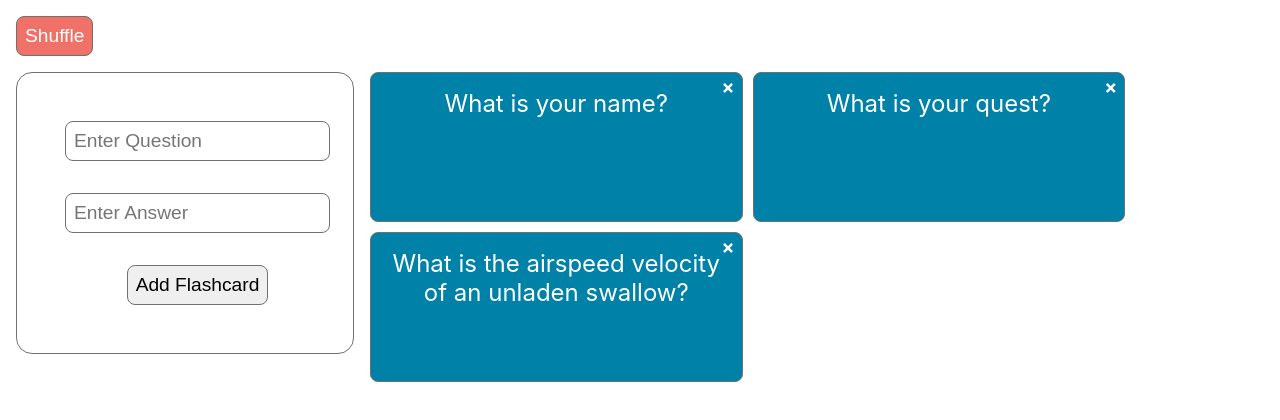
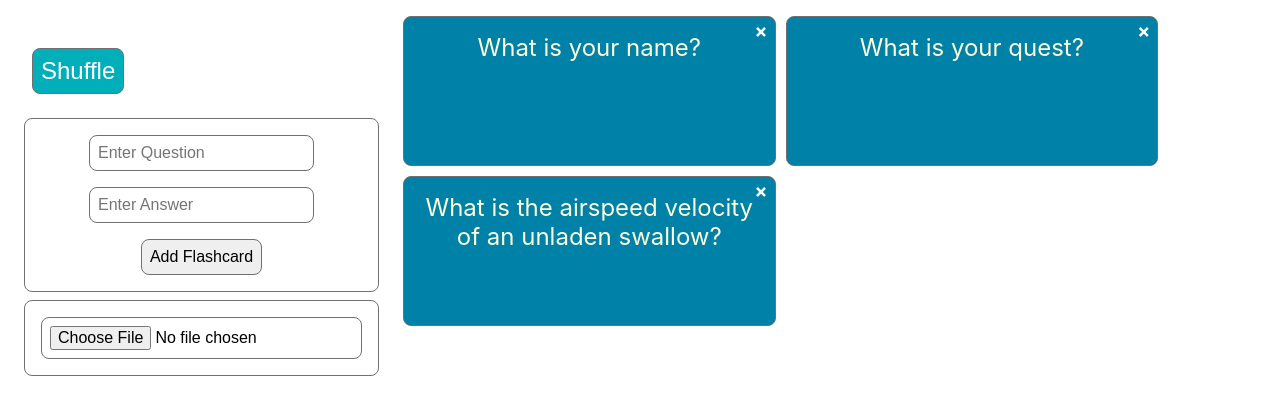
Before and after one commit to dkarneman/react-flashcard-app, a React (Create React App) app: page / in a window 1280 px wide. Shown: the top 420 px of the page. Built offline with nearby package versions, Linux system fonts and the light colour scheme; data requests are answered from the project's data file.

Commit message:
Add csv upload function

```diff
--- a/src/App.js
+++ b/src/App.js
@@ -2,6 +2,7 @@ import { useState, useEffect } from "react";
 
 import CardList from "./CardList";
 import Form from "./Form";
+import SelectCSVForm from "./Csv";
 
 function shuffle(array) {
   // An implementation of the Fisher-Yates shuffle algorithm
@@ -32,8 +33,8 @@ function App() {
     .then(data => setCards(data))
   }, []);
 
-  const handleAddCard = (newCard) => setCards(currentCardList => {
-    return [...currentCardList, newCard]
+  const handleAddCards = (newCards) => setCards(currentCardList => {
+    return [...currentCardList, ...newCards]
   })
 
   const handleDeleteCard = (cardId) => setCards(currentCardList => {
@@ -47,11 +48,10 @@ function App() {
 
   return (
     <div className="App">
-      <div>
-        <input class='shuffle' type='button' value='Shuffle' onClick={ handleShuffleCards }/>
-      </div>
-      <div>
-        <Form handleAddCard={ handleAddCard }/>
+      <div className="controls">
+        <input className='shuffle' type='button' value='Shuffle' onClick={ handleShuffleCards }/>
+        <Form handleAddCards={ handleAddCards }/>
+        <SelectCSVForm handleAddCards={ handleAddCards }/>
       </div>
       <div>
         <CardList cards={ cards } handleDeleteCard={ handleDeleteCard }/>
--- a/src/Card.js
+++ b/src/Card.js
@@ -1,6 +1,6 @@
 import { useState } from 'react';
 
-function Card ({ card, handleDeleteCard }) {
+export default function Card ({ card, handleDeleteCard }) {
     const [flipCard, setFlipCard] = useState(true);
 
     const handleDelete = (cardId) => {
@@ -25,5 +25,3 @@ function Card ({ card, handleDeleteCard }) {
         </div>
     );
 }
-
-export default Card;
--- /dev/null
+++ b/src/Csv.js
@@ -0,0 +1,60 @@
+export default function SelectCSVForm({ handleAddCards }) {
+    const parseCsv = (csvData) => {
+        /* Parse CSV data and return an array of objects */
+        const lines = csvData.split("\n");
+        const headers = lines[0].split(",");
+        const result = [];
+
+        for (let i = 1; i < lines.length; i++) {
+          const obj = {};
+          const currentLine = lines[i].split(",");
+
+          for (let j = 0; j < headers.length; j++) {
+            obj[headers[j].trim()] = currentLine[j].trim();
+          }
+
+          result.push(obj);
+        }
+
+        return result;
+      };
+
+    const saveData = (jsonData) => {
+        /* Save JSON data to the server */
+        for (let i = 0; i < jsonData.length; i++) {
+            fetch('http://localhost:3001/questions', {
+                method: 'POST',
+                headers: {
+                'Content-Type': 'application/json'
+                },
+                body: JSON.stringify(jsonData[i])
+            })
+        }
+        return true;
+    }
+
+    const handleCSVInputChange = (event) => {
+        const file = event.target.files[0];
+        const reader = new FileReader();
+
+        reader.onload = (e) => {
+          const csvData = e.target.result;
+          console.log(csvData)
+          const jsonData = parseCsv(csvData);
+          if (saveData(jsonData)) {
+            handleAddCards(jsonData);
+          }
+
+        };
+
+        reader.readAsText(file);
+      };
+
+    return (
+        <div className='form'>
+            <form>
+                <input type="file" accept=".csv" onChange={ handleCSVInputChange } />
+            </form>
+        </div>
+      );
+    }
--- a/src/Form.js
+++ b/src/Form.js
@@ -1,6 +1,6 @@
 import { useState } from 'react';
 
-function Form ( { handleAddCard }) {
+function Form ( { handleAddCards }) {
     const [question, setQuestion] = useState('');
     const [answer, setAnswer] = useState('');
 
@@ -20,7 +20,7 @@ function Form ( { handleAddCard }) {
             body: JSON.stringify(newCardObject)
         })
         .then(response => response.json())
-        .then(data => handleAddCard(data))
+        .then(data => handleAddCards([data]))
 
     }
 
--- a/src/db.json
+++ b/src/db.json
@@ -1,9 +1,9 @@
 {
   "questions": [
     {
-        "id": "88ee",
-        "question": "What is your name?",
-        "answer": "Arthur of Camelot!"
+      "id": "88ee",
+      "question": "What is your name?",
+      "answer": "Arthur of Camelot!"
     },
     {
       "id": "6595",
--- a/src/index.css
+++ b/src/index.css
@@ -13,6 +13,12 @@ body {
   --light-yellow: #fdfcdcff;
   --light-orange: #fed9b7ff;
   --bittersweet: #f07167ff;
+}
+
+.controls {
+  float: left;
+  gap: 1rem;
+  margin: 1rem;
 }
 
 .delete-button {
@@ -31,6 +37,7 @@ body {
   grid-auto-rows: minmax(150px, auto);
   grid-gap: 10px;
   width: 59%;
+  margin: 1rem;
 }
 
 .flash-card {
@@ -50,47 +57,44 @@ body {
 
   &.question {
     background-color: var(--cerulean);
-    /* background-image: linear-gradient(160deg, #26a1ed 0%, #026292 100%); */
+    color: var(--light-yellow);
   }
 
   &.answer {
-    background-color: var(--verdigris);
-    /* background-image: linear-gradient(160deg, #00ba9b 0%, #00826c 100%); */
+    background-color: var(--light-yellow);
+    color: var(--cerulean);
   }
 }
 
 .card-body {
   font-size: 1.5em;
-  color: white;
   height: 100%;
   width: 100%;
 }
 
 .shuffle {
+  font-size: 1.5rem;
   margin: 1rem;
   color: white;
-  background-color: var(--bittersweet)
+  background-color: var(--verdigris)
 }
 
 input {
   margin: auto;
   padding: 0.5rem;
-  font-size: 1.2rem;
+  font-size: 1rem;
   border: 1px solid #707070;
   border-radius: 0.5rem;
 }
 
 form {
-  margin: 0 1rem;
-  padding: 3rem;
-  display: grid;
+  margin: 0.5rem;
+  padding: 1rem;
+  display: flex;
   flex-direction: column;
-  align-items: center;
-  border-radius: 1rem;
+  border-radius: 0.5rem;
   border: 1px solid #707070;
-  gap: 2rem;
-  float: left;
-  width: 15rem;
+  gap: 1rem;
 }
 
 code {
```
Also changed, not shown: public/sample.csv (added).
